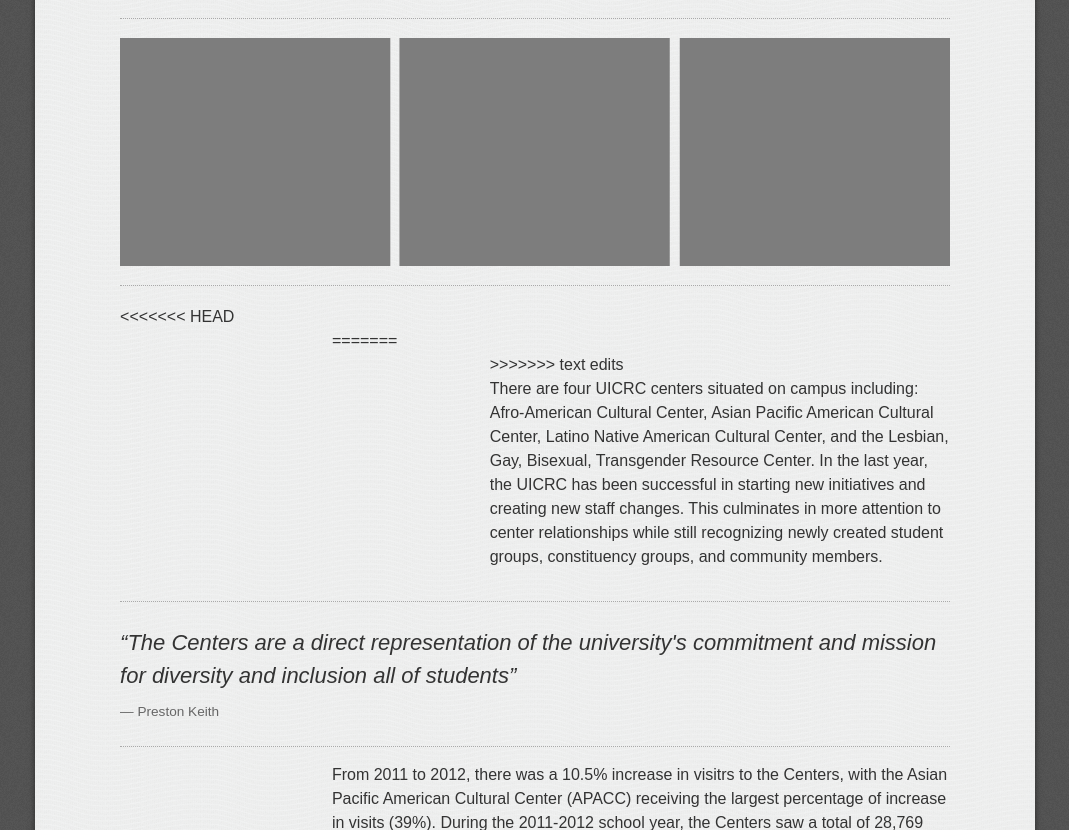
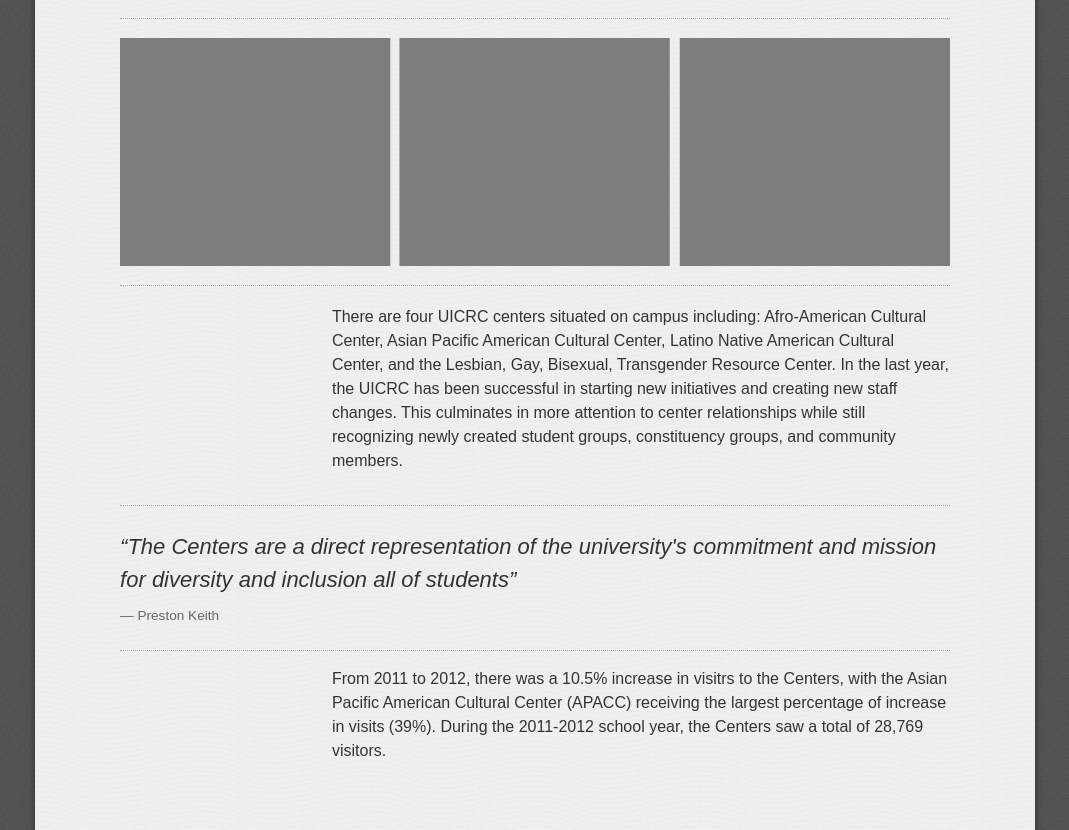
Before and after one commit to bewoldt/annualreport, a PHP site: page /stretch.php in a window 1280 px wide. Shown: the part 1763-2593 px from the top of the page, without its empty margins (105-1174 px from the left). Run offline with PHP 8.4, Linux system fonts and the light colour scheme; grey boxes labelled with a size stand in for pictures from a placeholder-image service; some libraries are stand-ins or nearby versions.

Commit message:
removed conflict

```diff
--- a/stretch.php
+++ b/stretch.php
@@ -80,13 +80,9 @@
                         <div class="span12 img-callout">
                             <img src="images/culture-2.png" alt="">
                         </div>
-<<<<<<< HEAD
                     </div>
                     <div class="row-fluid">
-                        <div class="span9 offset3">
-=======
                         <div class="span9 offset3" contenteditable="true">
->>>>>>> text edits
                             <p>There are four UICRC centers situated on campus including: Afro-American Cultural Center, Asian Pacific American Cultural Center, Latino Native American Cultural Center, and the Lesbian, Gay, Bisexual, Transgender Resource Center. In the last year, the UICRC has been successful in starting new initiatives and creating new staff changes. This culminates in more attention to center relationships while still recognizing newly created student groups, constituency groups, and community members.</p>
                         </div>
                     </div>
```
